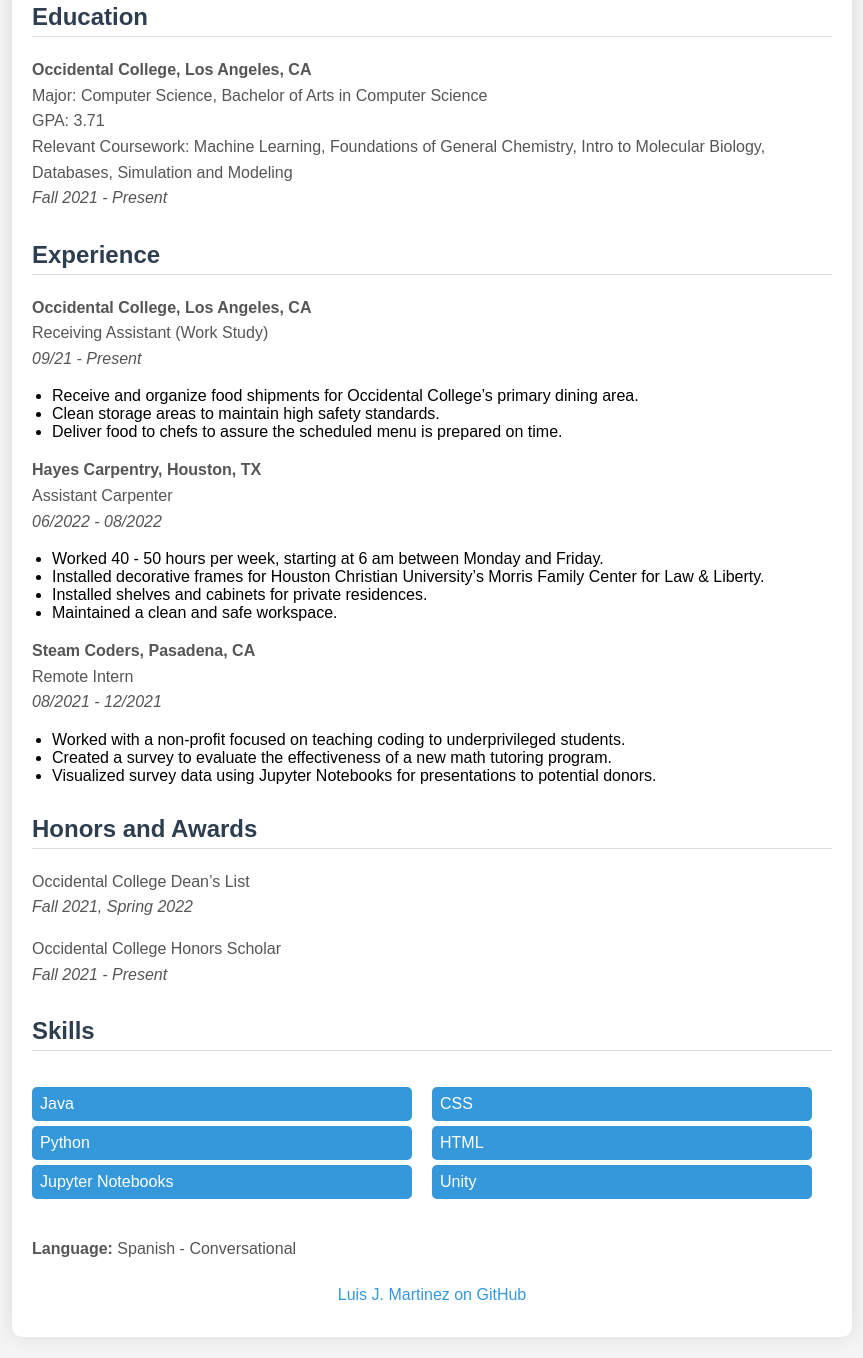
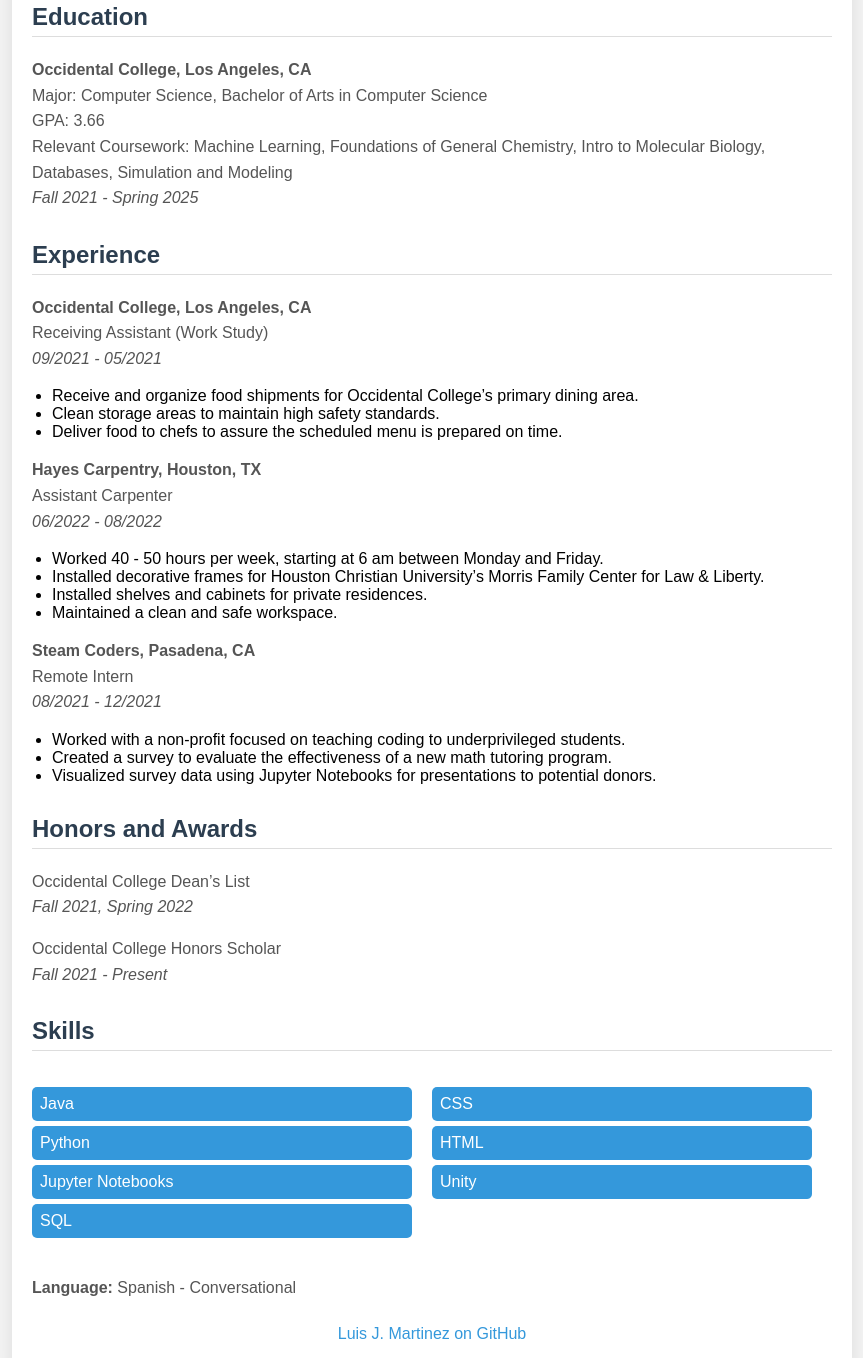
Before and after one commit to luis-jmtz/luis-jmtz.github.io, a plain HTML site: page index.html in a window 1280 px wide. Shown: the part 342-1700 px from the top of the page, without its empty margins (208-1071 px from the left). Drawn offline with Linux system fonts and the light colour scheme.

Commit message:
updated landing page

```diff
--- a/index.html
+++ b/index.html
@@ -121,16 +121,16 @@
             <h2>Education</h2>
             <p><strong>Occidental College, Los Angeles, CA</strong> <br>
             Major: Computer Science, Bachelor of Arts in Computer Science <br>
-            GPA: 3.71 <br>
+            GPA: 3.66 <br>
             Relevant Coursework: Machine Learning, Foundations of General Chemistry, Intro to Molecular Biology, Databases, Simulation and Modeling<br>
-            <em>Fall 2021 - Present</em></p>
+            <em>Fall 2021 - Spring 2025</em></p>
         </div>
 
         <div class="section">
             <h2>Experience</h2>
             <p><strong>Occidental College, Los Angeles, CA</strong> <br>
             Receiving Assistant (Work Study) <br>
-            <em>09/21 - Present</em></p>
+            <em>09/2021 - 05/2021</em></p>
             <ul>
                 <li>Receive and organize food shipments for Occidental College’s primary dining area.</li>
                 <li>Clean storage areas to maintain high safety standards.</li>
@@ -172,6 +172,7 @@
                     <li class="proficient">Java</li>
                     <li class="proficient">Python</li>
                     <li class="proficient">Jupyter Notebooks</li>
+                    <li class="proficient">SQL</li>
                 </ul>
                 <ul class="skills-list">
                     <li class="proficient">CSS</li>
```
